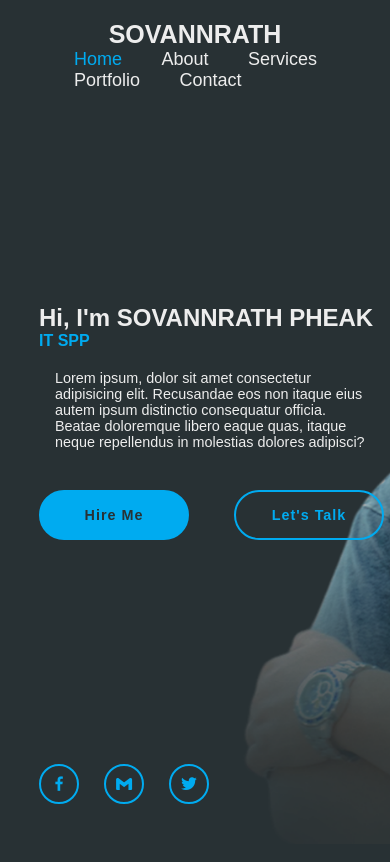
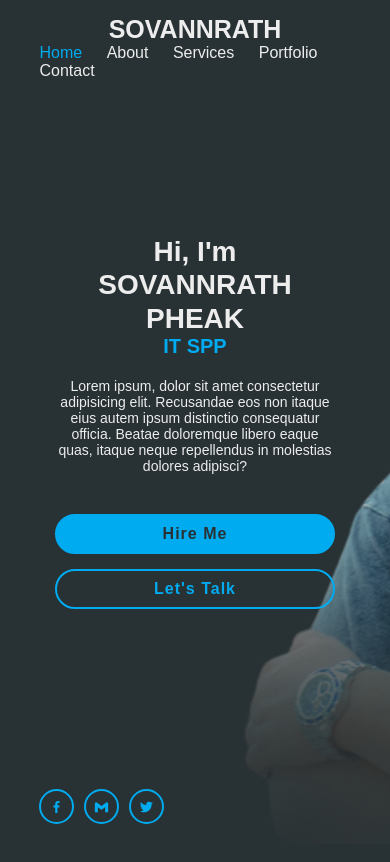
Before and after one commit to Shikachiri/my-CV, a plain HTML site: page index.html in a window 390 px wide. Drawn offline with nearby package versions, Linux system fonts and the light colour scheme; a web font is replaced by a local one.

Commit message:
Add files via upload

```diff
--- a/test.css
+++ b/test.css
@@ -1,16 +1,18 @@
 @import url('https://font.googleapis.com/css2?family=Poppins:wght@300;400;500;600;700;800;900;&display=swap');
-*{
+* {
     margin: 0;
     padding: 0;
     box-sizing: border-box;
-    font-family:sans-serif;
+    font-family: 'Poppins', sans-serif;
 }
-body{
+
+body {
     background: #283134;
     color: #ededed;
 }
-.header{
-    position:fixed ;
+
+.header {
+    position: fixed;
     top: 0;
     left: 0;
     width: 100%;
@@ -21,24 +23,15 @@ body{
     align-items: center;
     z-index: 100;
 }
-.logo{
+
+.logo {
     position: relative;
     font-size: 25px;
     color: #ededed;
     text-decoration: none;
     font-weight: 600;
 }
-.logo::before {
-    content: '';
-    position: absolute;
-    top: 0;
-    right: 0;
-    width: 100%;
-    height: 100%;
-    background: #283134;
-    animation: showRight 1s ease forwards;
-    animation-delay: .4s;
-}
+
 .navbar a {
     font-size: 18px;
     color: #ededed;
@@ -46,10 +39,12 @@ body{
     font-weight: 500;
     margin-left: 35px;
 }
+
 .navbar a:hover,
 .navbar a.active {
     color: #00abf0;
 }
+
 .home {
     height: 100vh;
     background: url('rath.png') no-repeat;
@@ -59,85 +54,46 @@ body{
     align-items: center;
     padding: 0 10%;
 }
+
 .home-content {
     max-width: 600px;
 }
+
 .home-content h1 {
     position: relative;
     font-size: 56px;
-    font-size: 700;
+    font-weight: 700;
     line-height: 1.2;
 }
-.home-content h1::before {
-    content: '';
-    position: absolute;
-    top: 0;
-    right: 0;
-    width: 100%;
-    height: 100%;
-    background: #283134;
-    animation: showRight 1s ease forwards;
-    animation-delay: 1s;
-}
+
 .home-content h3 {
     position: relative;
     font-size: 32px;
     font-weight: 700;
     color: #00abf0;
 }
-.home-content h3::before{
-    content: '';
-    position: absolute;
-    top: 0;
-    right: 0;
-    width: 100%;
-    height: 100%;
-    background: #283134;
-    animation: showRight 1s ease forwards;
-    animation-delay: 1.3s;
-}
+
 .home-content p {
     position: relative;
     font-size: 16px;
     margin: 20px 0 40px;
 }
-.home-content p::before{
-    content: '';
-    position: absolute;
-    top: 0;
-    right: 0;
-    width: 100%;
-    height: 100%;
-    background: #283134;
-    animation: showRight 1s ease forwards;
-    animation-delay: 1.6s;
-}
+
 .home-content .btn-box {
     position: relative;
     display: flex;
     justify-content: space-between;
-    width: 345px;
-    height: 50px;
+    flex-wrap: wrap;
+    gap: 15px;
+    width: 100%;
 }
-.home-content .btn-box::before{
-    content: '';
-    position: absolute;
-    top: 0;
-    right: 0;
-    width: 100%;
-    height: 100%;
-    background: #283134;
-    animation: showRight 1s ease forwards;
-    animation-delay: 1.9s;
-    z-index: 2;
-}
+
 .btn-box a {
-    position: relative;
     display: inline-flex;
     justify-content: center;
     align-items: center;
     width: 150px;
-    height: 100%;
+    height: 50px;
     background: #00abf0;
     border: 2px solid #00abf0;
     border-radius: 25px;
@@ -146,37 +102,22 @@ body{
     text-decoration: none;
     font-weight: 600;
     letter-spacing: 1px;
-    z-index: 1;
-    overflow: hidden;
-    transition: .5s;
+    transition: 0.5s;
 }
+
 .btn-box a:hover {
     color: #00abf0;
 }
+
 .btn-box a:nth-child(2) {
     background: transparent;
     color: #00abf0;
 }
+
 .btn-box a:nth-child(2):hover {
     color: #283134;
 }
-.btn-box a:nth-child(2)::before {
-    background: #00abf0;
-}
-.btn-box a::before {
-    content: '';
-    position: absolute;
-    top: 0;
-    left: 0;
-    width: 0;
-    height: 100%;
-    background: #283134;
-    z-index: -1;
-    transition: .5s;
-}
-.btn-box a:hover::before {
-    width: 100%;
-}
+
 .home-sci {
     position: absolute;
     bottom: 40px;
@@ -184,18 +125,7 @@ body{
     display: flex;
     justify-content: space-between;
 }
-.home-sci::before{
-    content: '';
-    position: absolute;
-    top: 0;
-    right: 0;
-    width: 100%;
-    height: 100%;
-    background: #283134;
-    animation: showRight 1s ease forwards;
-    animation-delay: 1.9s;
-    z-index: 2;
-}
+
 .home-sci a {
     position: relative;
     display: inline-flex;
@@ -209,26 +139,14 @@ body{
     font-size: 20px;
     color: #00abf0;
     text-decoration: none;
-    z-index: 1;
-    overflow: hidden;
+    transition: 0.5s;
 }
+
 .home-sci a:hover {
+    background: #00abf0;
     color: #283134;
 }
-.home-sci a::before {
-    content: '';
-    position: absolute;
-    top: 0;
-    left: 0;
-    width: 0;
-    height: 100%;
-    background: #00abf0;
-    z-index: -1;
-}
-.home-sci a:hover::before {
-    width: 100%;
 
-}
 .home-imgHover {
     position: absolute;
     top: 45px;
@@ -237,83 +155,114 @@ body{
     height: 100%;
     background: transparent;
     transition: 3s;
-    animation: manipActiveHover .1s forwards ;
+    animation: manipActiveHover 0.1s forwards;
     animation-delay: 4s;
     pointer-events: none;
 }
-.home-imgHover:hover {
-    background: #283134;
-    opacity: .8;
-}
-.home-imgHover::after{
-    content: '';
-    position: absolute;
-    top: 0;
-    right: 0;
-    width: 120%;
-    height: 100%;
-    background: #283134;
-    animation: showRight 1s ease forwards;
-    animation-delay: 1.9s;
-    z-index: 100;
-}
-/* KEYFRAM ANIMATION */
- @keyframes showRight {
-    100% {
-        width: 0;
-    }
- }
- @keyframes manipActiveHover {
-    100% {
-        pointer-events: auto;
-    }
- }
 
 /* Responsive Design */
-@media (max-width: 768px) {
+@media (max-width: 1200px) {
     .header {
-        flex-direction: column;
+        padding: 20px 5%;
     }
 
-    .header .navbar {
-        flex-direction: column;
-        align-items: center;
-        gap: 0.5rem;
+    .home-content {
+        max-width: 500px;
     }
 
     .home-content h1 {
-        font-size: 2rem;
+        font-size: 48px;
     }
 
     .home-content h3 {
-        font-size: 1.2rem;
+        font-size: 28px;
     }
 
-    .home-content p {
-        font-size: 0.9rem;
-        padding: 0 1rem;
+    .home-content .btn-box {
+        justify-content: center;
+    }
+}
+
+@media (max-width: 768px) {
+    .header {
+        flex-wrap: wrap;
+        justify-content: center;
+        padding: 20px 2%;
     }
 
-    .btn-box a {
-        padding: 0.5rem 1rem;
+    .navbar a {
+        font-size: 16px;
+        margin-left: 20px;
+    }
+
+    .home-content {
+        max-width: 100%;
+        text-align: center;
+        padding: 0 5%;
+    }
+
+    .home-content h1 {
+        font-size: 36px;
+    }
+
+    .home-content h3 {
+        font-size: 24px;
+    }
+
+    .btn-box {
+        flex-direction: column;
+        align-items: center;
+        gap: 10px;
+    }
+
+    .home-sci {
+        bottom: 20px;
+        width: auto;
+        gap: 10px;
+        justify-content: center;
     }
 }
 
 @media (max-width: 480px) {
+    .header {
+        flex-direction: column;
+        padding: 15px 5%;
+    }
+
     .home-content h1 {
-        font-size: 1.5rem;
+        font-size: 28px;
     }
 
     .home-content h3 {
-        font-size: 1rem;
+        font-size: 20px;
+    }
+
+    .home-content p {
+        font-size: 14px;
     }
 
     .btn-box a {
-        padding: 0.4rem 0.8rem;
-        font-size: 0.9rem;
+        width: 100%;
+        height: 40px;
+        font-size: 16px;
     }
 
     .home-sci a {
-        font-size: 1.2rem;
+        width: 35px;
+        height: 35px;
+        font-size: 16px;
     }
 }
+
+/* Keyframe Animations */
+@keyframes showRight {
+    100% {
+        width: 0;
+    }
+}
+
+@keyframes manipActiveHover {
+    100% {
+        pointer-events: auto;
+    }
+}
```
